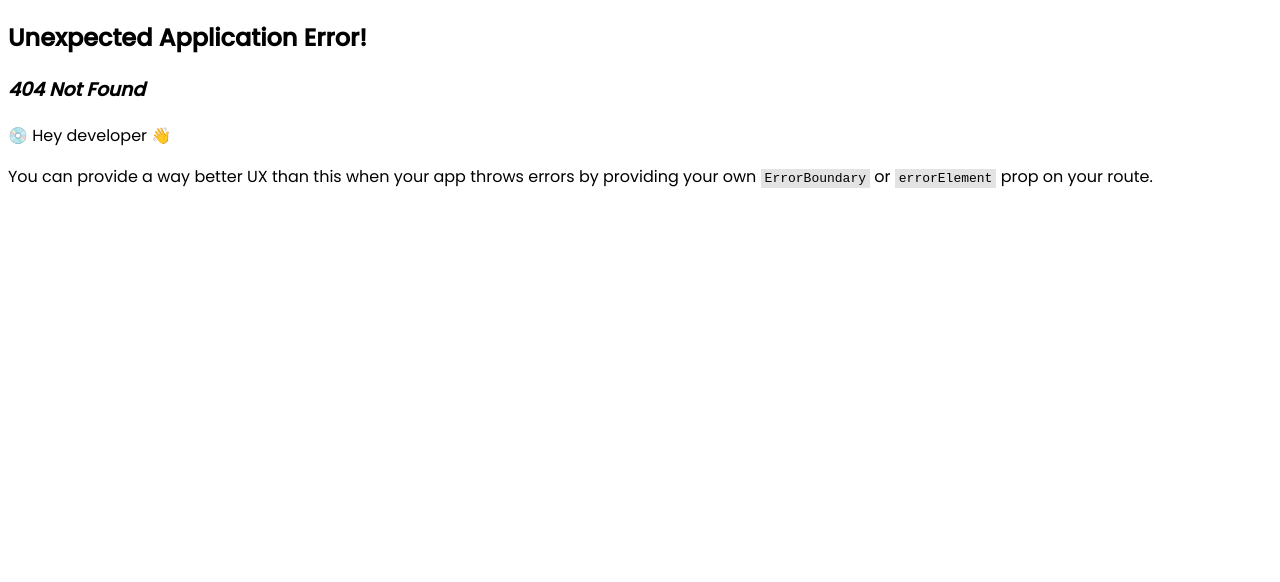
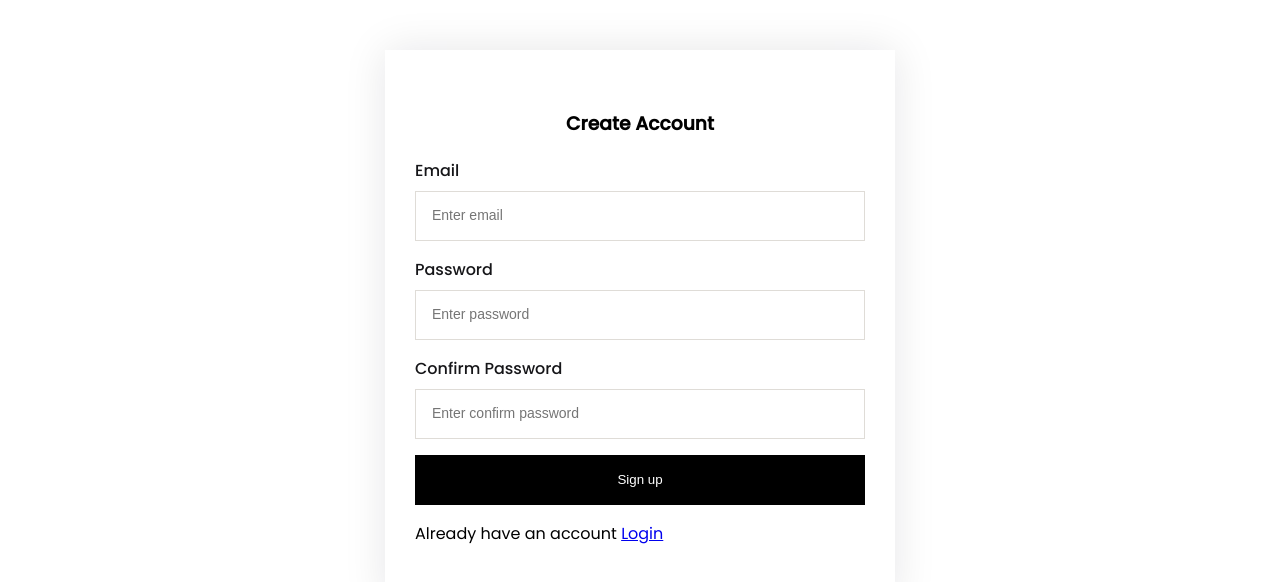
Before and after one commit to mamun8893/book-catalog, a React (Vite) app: page /signup in a window 1280 px wide. Before the commit this address had no page. Shown: the top 582 px of the page. Built offline with nearby package versions, Linux system fonts and the light colour scheme.

Commit message:
login/signup page design

```diff
--- a/src/App.css
+++ b/src/App.css
@@ -94,13 +94,15 @@ body {
   flex-wrap: wrap;
 }
 .book-item {
-  padding: 1.875rem !important;
   flex: 0 0 20%;
+}
+.item-wrap {
   position: relative;
   border: 1px solid #eae8e4;
   transition: all 0.3s ease-in-out;
+  padding: 1.875rem !important;
 }
-.book-item:hover {
+.book-item:hover .item-wrap {
   box-shadow: 0 0 40px 0 rgba(22, 22, 25, 0.1);
   border: 1px solid #333;
 }
@@ -128,3 +130,55 @@ body {
 .book-item p {
   margin: 0px;
 }
+.recent-book {
+  padding: 60px 0px;
+}
+.copyright {
+  padding: 20px 0px;
+  text-align: center;
+  border-top: 1px solid #eae8e4 !important;
+}
+
+.auth-wrap {
+  max-width: 450px;
+  margin: 0 auto;
+  background-color: #fff;
+  padding: 40px 30px;
+  box-shadow: 0 0 40px 0 rgba(22, 22, 25, 0.1);
+  margin-top: 50px;
+}
+.auth-wrap h3 {
+  text-align: center;
+  margin-bottom: 20px;
+}
+.form-group label {
+  font-size: 1rem;
+  font-weight: 500;
+  color: #161619;
+  margin-bottom: 8px;
+  display: block;
+}
+.form-group {
+  display: flex;
+  flex-direction: column;
+  justify-content: center;
+  margin-bottom: 16px;
+}
+.form-group input {
+  padding: 0.844rem 1rem;
+  font-size: 0.875rem;
+  font-weight: 400;
+  line-height: 1.5;
+  color: #7c6e65;
+  background-color: #fff;
+  background-clip: padding-box;
+  border: 1px solid #dfdcd7;
+}
+.auth-wrap button {
+  width: 100%;
+  height: 50px;
+  background-color: #000;
+  border: none;
+  color: #fff;
+  cursor: pointer;
+}
--- a/src/components/Layout/Footer/Footer.tsx
+++ b/src/components/Layout/Footer/Footer.tsx
@@ -1,7 +1,11 @@
 const Footer = () => {
   return (
-    <div>
-      <h2>Footer</h2>
+    <div className="footer">
+      <div className="copyright">
+        <div className="container">
+          <p>©2020 Book Worm. All rights reserved</p>
+        </div>
+      </div>
     </div>
   );
 };
--- a/src/pages/Home.tsx
+++ b/src/pages/Home.tsx
@@ -31,6 +31,7 @@ const Home = () => {
           </div>
           <div className="book-wrapper">
             <div className="book-item">
+              <div className="item-wrap">
                 <div className="img">
                   <img
                     src="https://demo2.madrasthemes.com/bookworm-html/redesigned-octo-fiesta/assets/img/120x180/img1.jpg"
@@ -44,9 +45,12 @@ const Home = () => {
                     Everyday
                   </h4>
                   <p>Joy Shetty</p>
+                  <p>20 july 2023</p>
+                </div>
               </div>
             </div>
             <div className="book-item">
+              <div className="item-wrap">
                 <div className="img">
                   <img
                     src="https://demo2.madrasthemes.com/bookworm-html/redesigned-octo-fiesta/assets/img/120x180/img1.jpg"
@@ -60,9 +64,12 @@ const Home = () => {
                     Everyday
                   </h4>
                   <p>Joy Shetty</p>
+                  <p>20 july 2023</p>
+                </div>
               </div>
             </div>
             <div className="book-item">
+              <div className="item-wrap">
                 <div className="img">
                   <img
                     src="https://demo2.madrasthemes.com/bookworm-html/redesigned-octo-fiesta/assets/img/120x180/img1.jpg"
@@ -76,9 +83,12 @@ const Home = () => {
                     Everyday
                   </h4>
                   <p>Joy Shetty</p>
+                  <p>20 july 2023</p>
+                </div>
               </div>
             </div>
             <div className="book-item">
+              <div className="item-wrap">
                 <div className="img">
                   <img
                     src="https://demo2.madrasthemes.com/bookworm-html/redesigned-octo-fiesta/assets/img/120x180/img1.jpg"
@@ -92,9 +102,12 @@ const Home = () => {
                     Everyday
                   </h4>
                   <p>Joy Shetty</p>
+                  <p>20 july 2023</p>
+                </div>
               </div>
             </div>
             <div className="book-item">
+              <div className="item-wrap">
                 <div className="img">
                   <img
                     src="https://demo2.madrasthemes.com/bookworm-html/redesigned-octo-fiesta/assets/img/120x180/img1.jpg"
@@ -108,6 +121,8 @@ const Home = () => {
                     Everyday
                   </h4>
                   <p>Joy Shetty</p>
+                  <p>20 july 2023</p>
+                </div>
               </div>
             </div>
           </div>
--- /dev/null
+++ b/src/pages/Login.tsx
@@ -0,0 +1,35 @@
+import { Link } from "react-router-dom";
+
+const Login = () => {
+  return (
+    <div className="auth-wrap">
+      <form>
+        <h3>Login</h3>
+
+        <div className="form-group">
+          <label>Email</label>
+          <input
+            type="email"
+            className="form-control"
+            placeholder="Enter email"
+          />
+        </div>
+        <div className="form-group">
+          <label>Password</label>
+          <input
+            type="password"
+            className="form-control"
+            placeholder="Enter password"
+          />
+        </div>
+
+        <button type="submit">Login</button>
+        <p>
+          Don't have an account <Link to="/signup">Sign up</Link>
+        </p>
+      </form>
+    </div>
+  );
+};
+
+export default Login;
--- /dev/null
+++ b/src/pages/Signup.tsx
@@ -0,0 +1,42 @@
+import { Link } from "react-router-dom";
+
+const Signup = () => {
+  return (
+    <div className="auth-wrap">
+      <form>
+        <h3>Create Account</h3>
+
+        <div className="form-group">
+          <label>Email</label>
+          <input
+            type="email"
+            className="form-control"
+            placeholder="Enter email"
+          />
+        </div>
+        <div className="form-group">
+          <label>Password</label>
+          <input
+            type="password"
+            className="form-control"
+            placeholder="Enter password"
+          />
+        </div>
+        <div className="form-group">
+          <label>Confirm Password</label>
+          <input
+            type="password"
+            className="form-control"
+            placeholder="Enter confirm password"
+          />
+        </div>
+        <button type="submit">Sign up</button>
+        <p>
+          Already have an account <Link to="/login">Login</Link>
+        </p>
+      </form>
+    </div>
+  );
+};
+
+export default Signup;
```
Also changed, not shown: src/routes/routes.tsx (+10 -0 lines). Lines whose indentation alone changed are shown as unchanged.
